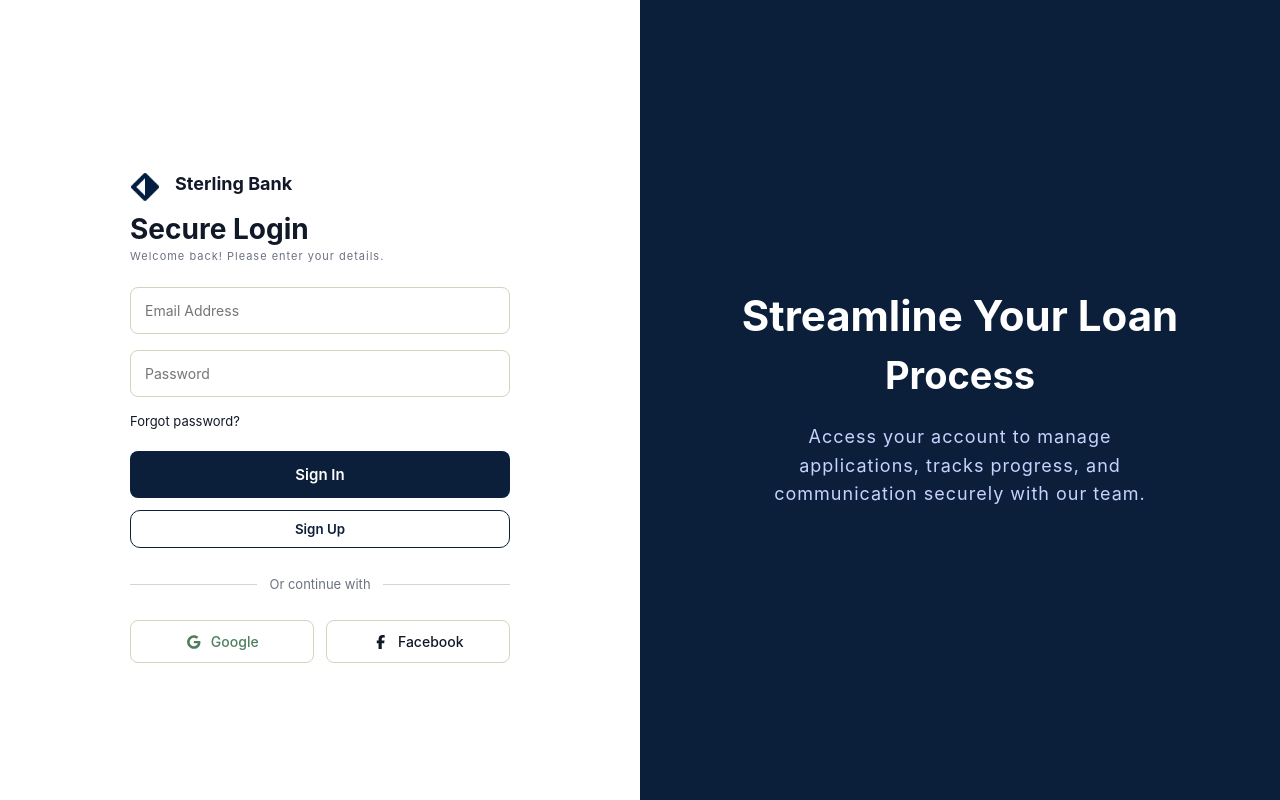
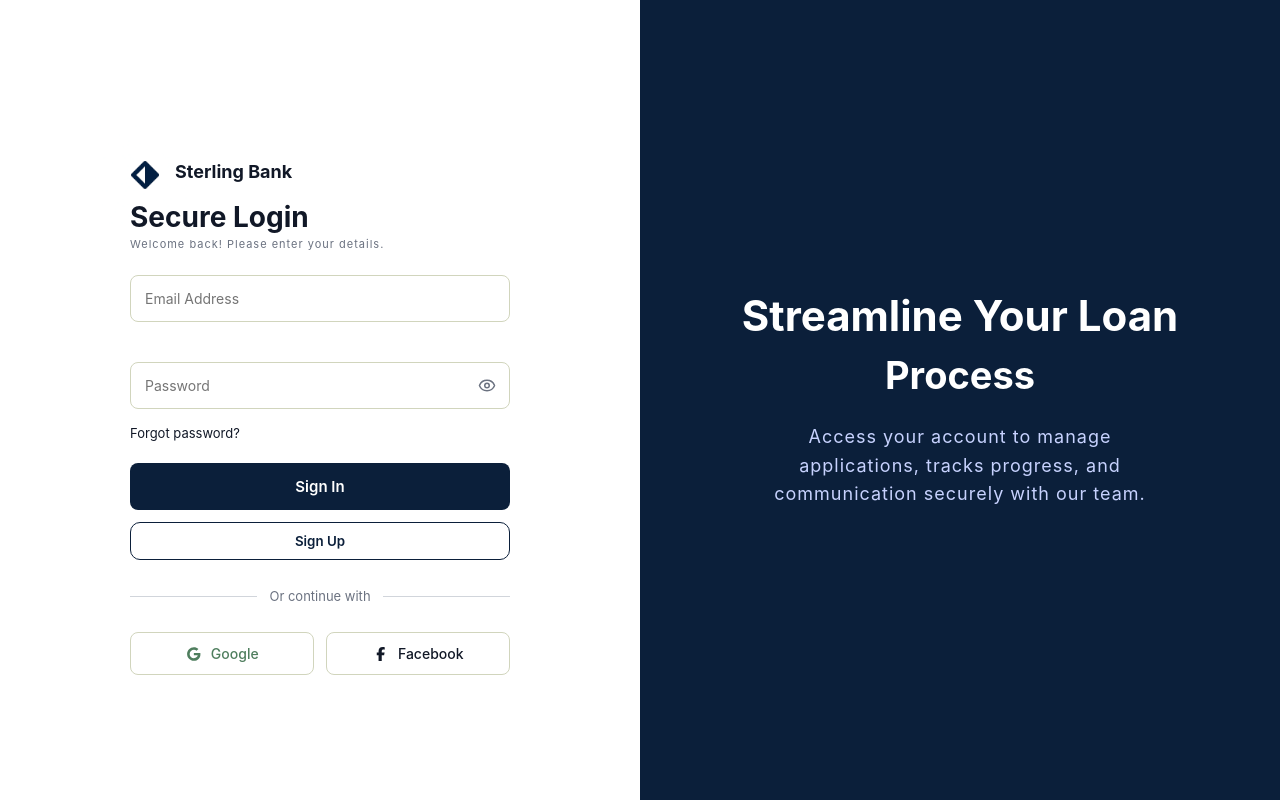
Before and after one commit to Talesoftoba/Loan-App, a React (Vite) app: page /login in a window 1280 px wide. Built offline with nearby package versions, Linux system fonts and the light colour scheme; no server answers.

Commit message:
eye icon

```diff
--- /dev/null
+++ b/src/Components/PasswordInput/PasswordInput.jsx
@@ -0,0 +1,38 @@
+import { useState } from "react";
+import { Eye,EyeOff } from "lucide-react";
+import styles from "./PasswordInput.module.css"
+
+function PasswordInput({
+    value,
+    onChange,
+     name,
+     placeholder,
+     className,
+    required ,
+
+}) {
+    const [showPassword, setShowPassword] = useState(false);
+
+    return(
+        <div className={styles.passwordWrapper}>
+            <input
+             className={`${styles.input} ${className}`}
+            type={showPassword ? "text" : "password"}
+            value= {value}
+            name={name}
+            onChange={onChange}
+            placeholder={placeholder}
+            required={required}
+            />
+
+            <button
+            type="button"
+            onClick={() => setShowPassword(!showPassword)}
+            className={styles.eyeBtn}
+              >
+            {showPassword ? <EyeOff size={18}/> : <Eye size={18}/>}</button>
+        </div>
+
+    );
+
+}export default PasswordInput;
--- /dev/null
+++ b/src/Components/PasswordInput/PasswordInput.module.css
@@ -0,0 +1,24 @@
+.passwordWrapper {
+  position: relative;
+  width: 100%;
+
+}
+.input{
+    width: 100%;
+    padding-right: 48px;
+}
+
+.eyeBtn {
+  position: absolute;
+  right: 14px;
+  top: 55%;
+  transform: translateY(-50%);
+  background: transparent;
+  border: none;
+  cursor: pointer;
+  color: #6b7280;
+  display: flex;
+  align-items: center;
+  height: 100%;
+  justify-content: center;
+}
--- a/src/Pages/Login/Login.jsx
+++ b/src/Pages/Login/Login.jsx
@@ -8,6 +8,7 @@ import { useAuth } from '../../Context/AuthContext';
 import {auth} from "../../firebase";
 import { signInWithEmailAndPassword } from 'firebase/auth';
 import { Link } from 'react-router-dom';
+import PasswordInput from '../../Components/PasswordInput/PasswordInput';
 
 
   function Login(){
@@ -102,7 +103,7 @@ import { Link } from 'react-router-dom';
               required
               />
 
-               <input
+               <PasswordInput
               type='password'
               name='password'
               placeholder='Password'
--- a/src/Pages/SignUp.jsx
+++ b/src/Pages/SignUp.jsx
@@ -5,6 +5,7 @@ import { createUserWithEmailAndPassword,
 import { auth } from "../firebase";
 import { useNavigate } from "react-router-dom";
 import styles from "./SignUp.module.css"
+import PasswordInput from '../Components/PasswordInput/PasswordInput';
 
 function SignUp() {
   const navigate = useNavigate();
@@ -75,7 +76,7 @@ function SignUp() {
         value={formData.email}
         onChange={handleChange}
       />
-      <input
+      <PasswordInput
       className={styles.input}
         type="password"
         name="password"
```
